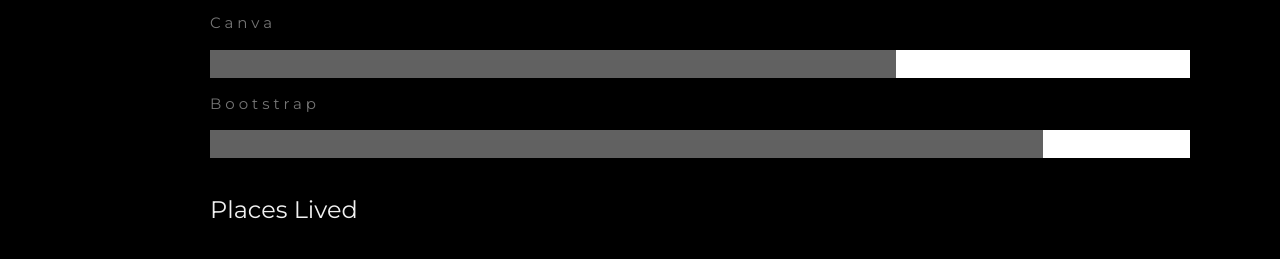
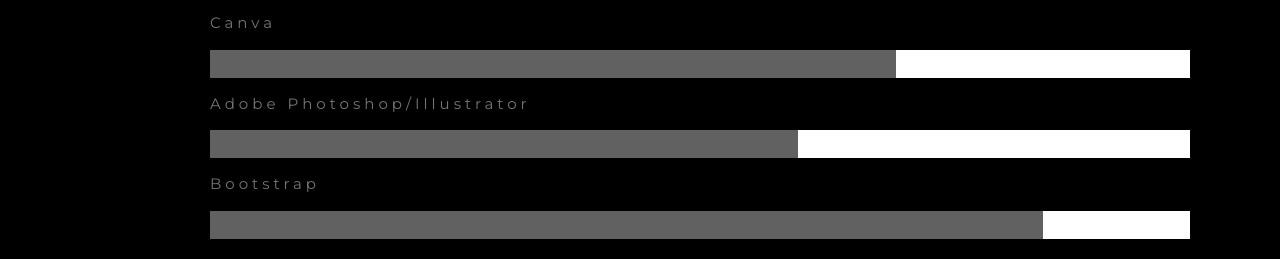
Before and after one commit to ThatRandomGuy09/ThatRandomGuy09.github.io, a plain HTML site: page index.html in a window 1280 px wide. Shown: the part 1309-1568 px from the top of the page. Drawn offline with nearby package versions, Linux system fonts and the light colour scheme; grey boxes are pictures that could not be loaded.

Commit message:
Update index.html

```diff
--- a/index.html
+++ b/index.html
@@ -99,6 +99,10 @@ body, h1,h2,h3,h4,h5,h6 {font-family: "Montserrat", sans-serif}
   <p class="w3-wide w3-hover-black">Canva</p>
     <div class="w3-white w3-hover-red">
       <div class="w3-dark-grey w3-hover-green" style="height:28px;width:70%"></div>
+    </div>
+   <p class="w3-wide w3-hover-black">Adobe Photoshop/Illustrator </p>
+    <div class="w3-white w3-hover-red">
+      <div class="w3-dark-grey w3-hover-green" style="height:28px;width:60%"></div>
     </div>
   <p class="w3-wide w3-hover-black">Bootstrap</p>
     <div class="w3-white w3-hover-red">
```
